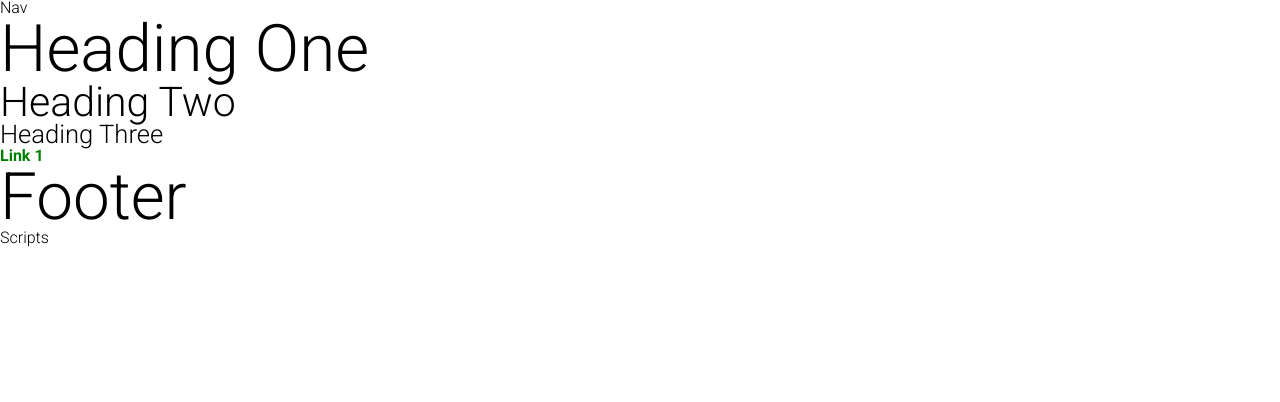
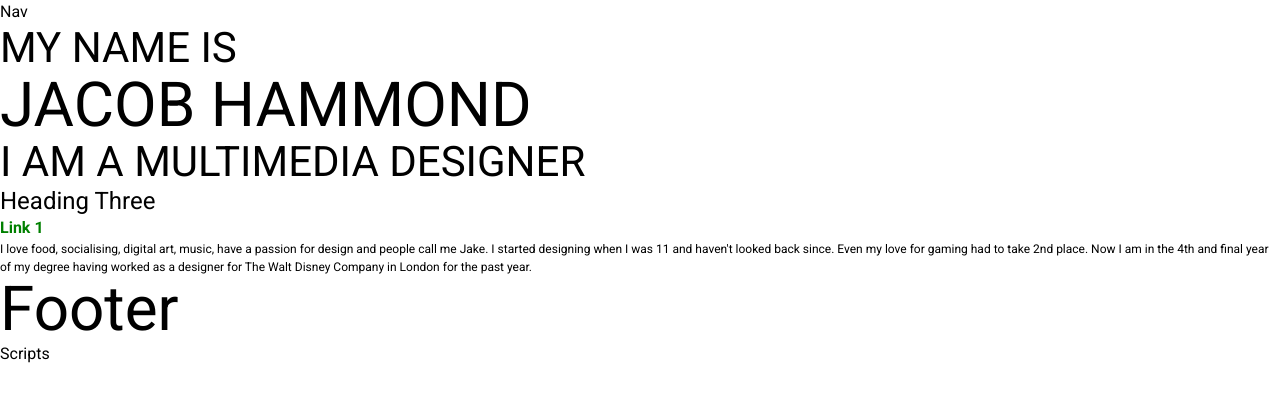
Before and after one commit to JacobH1992/jacob-hammond-portfolio, a PHP site: page / in a window 1280 px wide. Shown: the top 402 px of the page. Run offline with PHP 8.4, Linux system fonts and the light colour scheme.

Commit message:
Fixed vertical rhythm on typography

```diff
--- a/css/styles.css
+++ b/css/styles.css
@@ -54,33 +54,44 @@ article, aside, details, figcaption, figure, footer, header, hgroup, menu, nav,
   display: block;
 }
 
-body {
+* html {
+  font-size: 100%;
+}
+
+html {
+  font-size: 16px;
+  line-height: 0.375em;
+}
+
+html {
+  line-height: 1.5em;
   font-family: 'Roboto', Arial, Sans-Serif;
-  font-size: 16px;
-  font-weight: 300;
 }
 
 p {
-  font-size: 1em;
+  font-size: 0.75em;
+  line-height: 1.5em;
 }
 
 h1 {
-  font-size: 4.096em;
+  font-size: 3.875em;
+  line-height: 1.06452em;
 }
 
 h2 {
-  font-size: 2.56em;
+  font-size: 2.625em;
+  line-height: 1.14286em;
 }
 
 h3 {
-  font-size: 1.6em;
+  font-size: 1.5em;
+  line-height: 1.25em;
 }
 
 a {
-  font-size: 1em;
-  font-weight: 600;
   text-decoration: none;
   color: green;
+  font-weight: 600;
 }
 a:hover {
   text-decoration: underline;
--- a/sass/_base.scss
+++ b/sass/_base.scss
@@ -0,0 +1,9 @@
+$base-font-size: 16px;
+$base-line-height: 6px;
+@include establish-baseline;
+
+html {
+  @include adjust-leading-to(4);
+  font-family: 'Roboto', Arial, Sans-Serif;
+
+}
--- a/sass/_main.scss
+++ /dev/null
@@ -1,5 +0,0 @@
-body {
-    font-family: 'Roboto', Arial, Sans-Serif;
-    font-size: 16px;
-    font-weight: 300;
-}
--- a/sass/_typography.scss
+++ b/sass/_typography.scss
@@ -1,22 +1,21 @@
 p {
-    font-size: 1em;
+    @include adjust-font-size-to(12px);
 }
 
 h1 {
-    font-size: 4.096em;
+    @include adjust-font-size-to(62px);
 }
 
 h2 {
-    font-size: 2.56em;
+    @include adjust-font-size-to(42px);
 }
 
 h3 {
-    font-size: 1.6em;
+    @include adjust-font-size-to(24px);
 }
 
 a {
-    font-size: 1em;
-    font-weight: 600;
     @include hover-link;
     @include link-colors(green, green, green, green, green);
+    font-weight: 600;
 }
--- a/views/index.php
+++ b/views/index.php
@@ -1,4 +1,6 @@
-<h1>Heading One</h1>
-<h2>Heading Two</h2>
+<h2>MY NAME IS</h2>
+<h1>JACOB HAMMOND</h1>
+<h2>I AM A MULTIMEDIA DESIGNER</h2>
 <h3>Heading Three</h3>
 <a href="#">Link 1</a>
+<p>I love food, socialising, digital art, music, have a passion for design and people call me Jake. I started designing when I was 11 and haven't looked back since. Even my love for gaming had to take 2nd place. Now I am in the 4th and final year of my degree having worked as a designer for The Walt Disney Company in London for the past year.</p>
```
